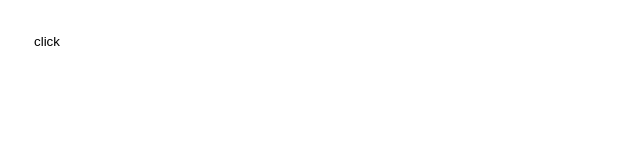
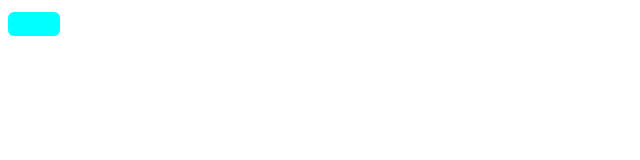
Before and after one commit to YevhenChornenko/ui-kit, a Next.js app: page / in a window 1280 px wide. Shown: the top 160 px of the page, without its empty margins (0-640 px from the left). Built offline with nearby package versions, Linux system fonts and the light colour scheme.

Commit message:
fix: button ui component add styles

```diff
--- a/src/app/components/ui/button/button.module.scss
+++ b/src/app/components/ui/button/button.module.scss
@@ -1,8 +1,28 @@
 .root {
-  padding: 26px;
+  padding: 12px 26px;
   outline: none;
   background: transparent;
   border: none;
   cursor: pointer;
+  border-radius: 6px;
 
+  &.primary{
+    background-color: aqua;
+  }
+  &.secondary{
+    background-color: bisque;
+  }
+  &.tertiary {
+
+  }
+  &.link{
+
+  }
+  &:disabled{
+    cursor: auto;
+    background-color: black;
+  }
+  &.fullWidth{
+    width: 100%;
+  }
 }
--- a/src/app/components/ui/button/button.tsx
+++ b/src/app/components/ui/button/button.tsx
@@ -1,4 +1,4 @@
-import React from 'react'
+import React, { ComponentPropsWithoutRef } from 'react'
 
 import clsx from 'clsx'
 
@@ -9,7 +9,8 @@ export type ButtonProps = {
   variant?: 'primary' | 'secondary' | 'tertiary' | 'link'
   fullWidth?: boolean
   type?: 'button' | 'submit'
-  disable?: boolean
+  onClick?: (event: MouseEvent) => void
+  isDisabled?: boolean
 } & ComponentPropsWithoutRef<'button'>
 
 export const Button = props => {
@@ -17,12 +18,19 @@ export const Button = props => {
     children,
     variant = 'primary',
     type = 'button',
-    disable = false,
+    isDisabled = false,
     fullWidth = false,
+    onClick,
   }: ButtonProps = props
 
   return (
-    <button className={clsx(s.root, {})} type={type}>
+    <button
+      disabled={isDisabled}
+      className={clsx(s.root, s[variant], {
+        [s.fullWidth]: fullWidth,
+      })}
+      type={type}
+    >
       {children}
     </button>
   )
--- a/src/app/page.tsx
+++ b/src/app/page.tsx
@@ -3,7 +3,7 @@ import { Button } from '@/app/components/ui/button'
 export default function Home() {
   return (
     <main>
-      <Button>click</Button>
+      <Button></Button>
     </main>
   )
 }
```
Also changed, not shown: 1 other file (tests, documents, lock files or other folders).
